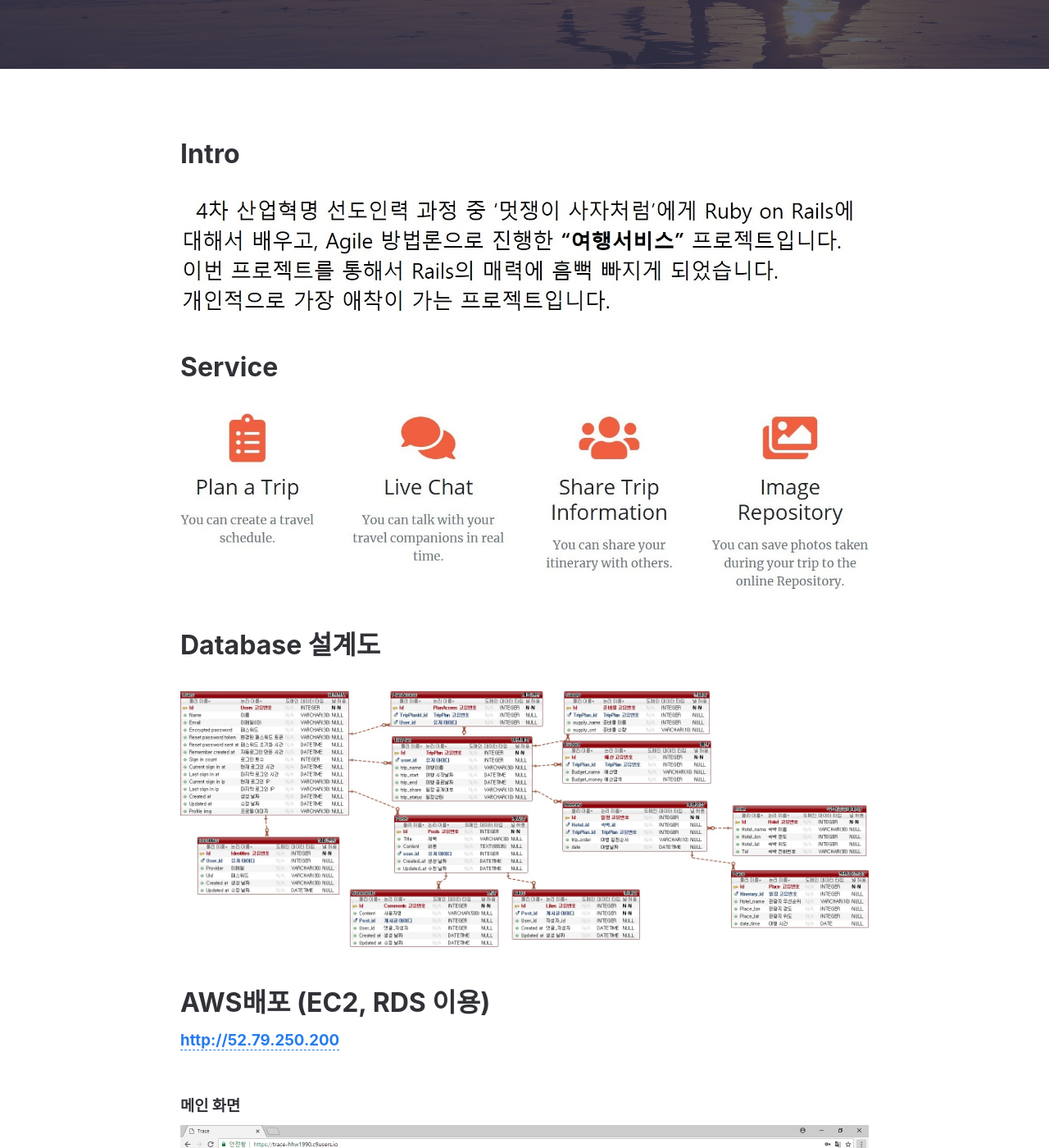
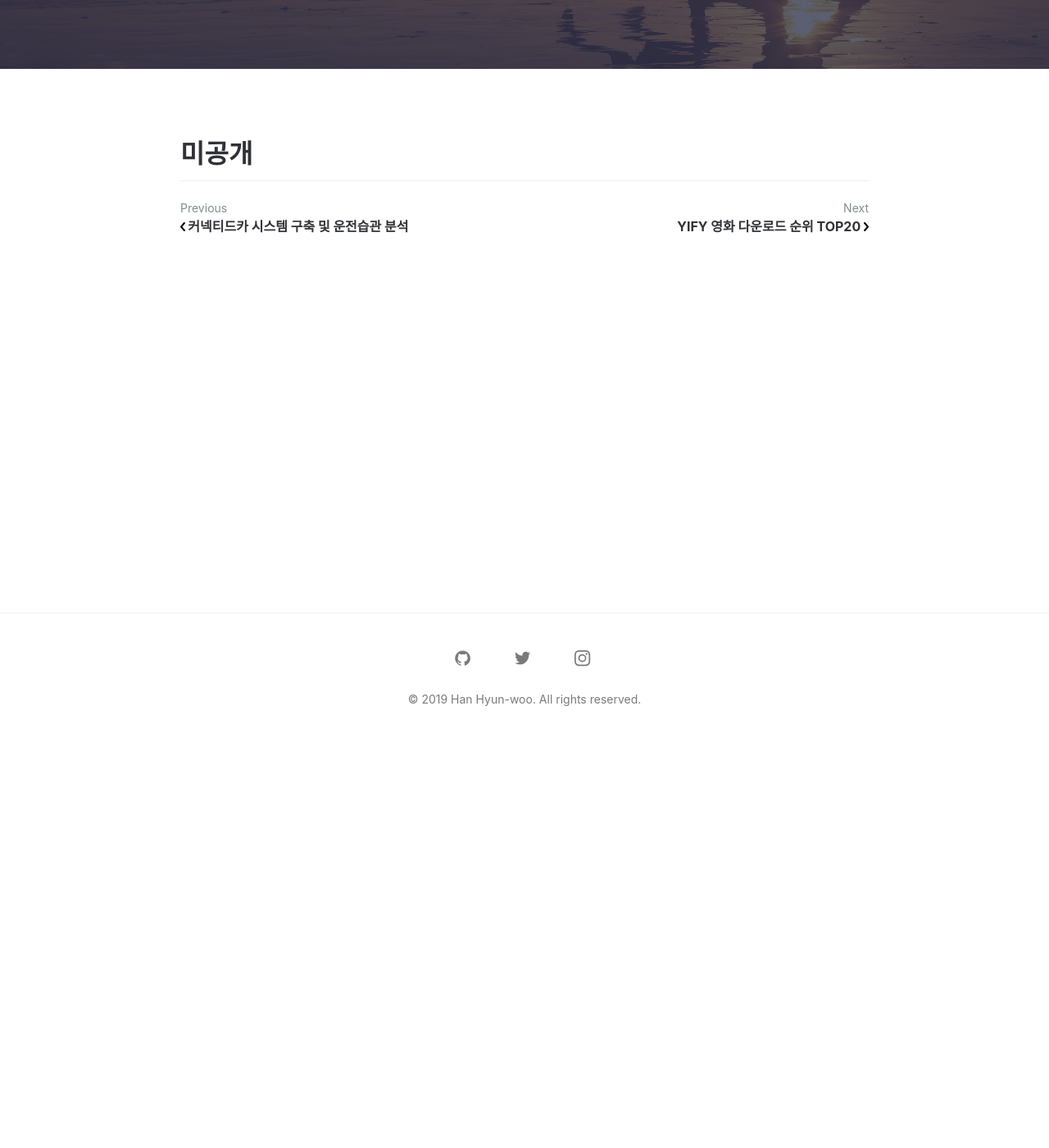
Before and after one commit to HanHyunwoo/HanHyunwoo.github.io, a Jekyll site: the page built from _posts/2017-06-25-Trace.md, in a window 1280 px wide and 1400 px high, scrolled down 492 px. Shown: the whole window at 82% size. Built offline with Jekyll 4.4.1, drawn with Linux system fonts in a browser that asks for light colours; some of the changed text lies outside the part shown.

Commit message:
Trace Content Delete

```diff
--- a/_posts/2017-06-25-Trace.md
+++ b/_posts/2017-06-25-Trace.md
@@ -6,40 +6,6 @@ date_format: "2018.06 ~ 2018.07 (1개월)"
 summary: "- 앨범 저장 및 관리 기능 <br>- 여행계획 일정관리 기능<br>- Ruby on Rails<br>- Ajax, JavaScript <br> - Daum지도 Wep API <br> - Cloud9 배포 (WEBrick, MySQL) <br> - AWS 배포 (EC2-Nginx, RDS-MySQL)"
 ---
 
-# Intro
-<br>
-<img src="http://hanhyunwoo.github.io/assets/img/posts/Trace/intro.JPG"/><br><br>
 
-# Service
-<br>
-<img src="http://hanhyunwoo.github.io/assets/img/posts/Trace/service.JPG"/><br><br>
 
-# Database 설계도
-<br>
-<img src="http://hanhyunwoo.github.io/assets/img/posts/Trace/db_model.JPG"/><br><br>
-
-# AWS배포 (EC2, RDS 이용)
-### <a href="http://52.79.250.200" target="_blank">http://52.79.250.200</a>
-<br>
-
-### 메인 화면
-<img src="http://hanhyunwoo.github.io/assets/img/posts/Trace/main(1).JPG"/><br><br>
-<img src="http://hanhyunwoo.github.io/assets/img/posts/Trace/main(2).JPG"/><br><br><br>
-
-### 회원가입 화면
-<img src="http://hanhyunwoo.github.io/assets/img/posts/Trace/sign_in.JPG"/><br><br><br>
-
-### 로그인 화면
-<img src="http://hanhyunwoo.github.io/assets/img/posts/Trace/login.JPG"/><br><br><br>
-
-### 검색 화면
-<img src="http://hanhyunwoo.github.io/assets/img/posts/Trace/search.JPG"/><br><br><br>
-
-### 그룹관리 화면
-<img src="http://hanhyunwoo.github.io/assets/img/posts/Trace/group.JPG"/><br><br><br>
-
-### 전체일정관리 화면
-<img src="http://hanhyunwoo.github.io/assets/img/posts/Trace/schedule_management.JPG"/><br><br><br>
-
-### 세부일정관리 화면
-<img src="http://hanhyunwoo.github.io/assets/img/posts/Trace/schedule_plan.JPG"/><br><br>
+# 미공개
```
